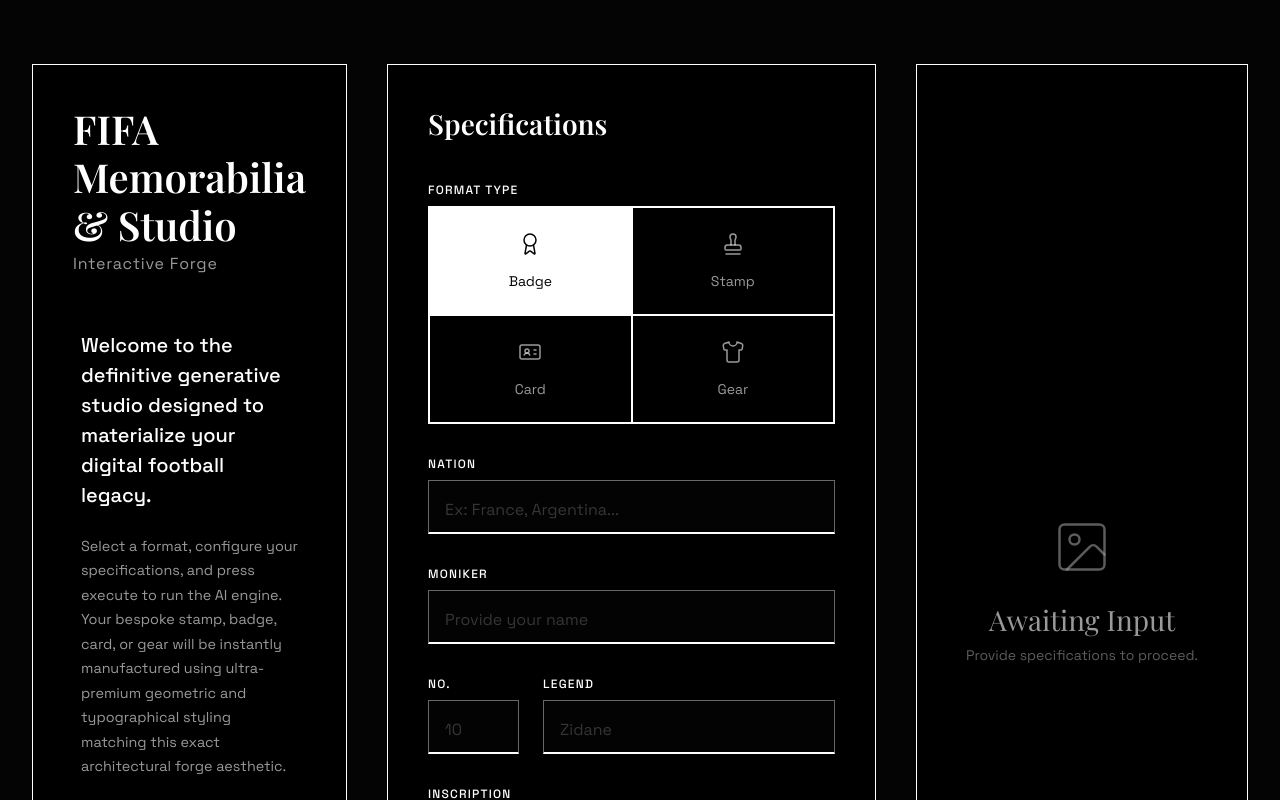
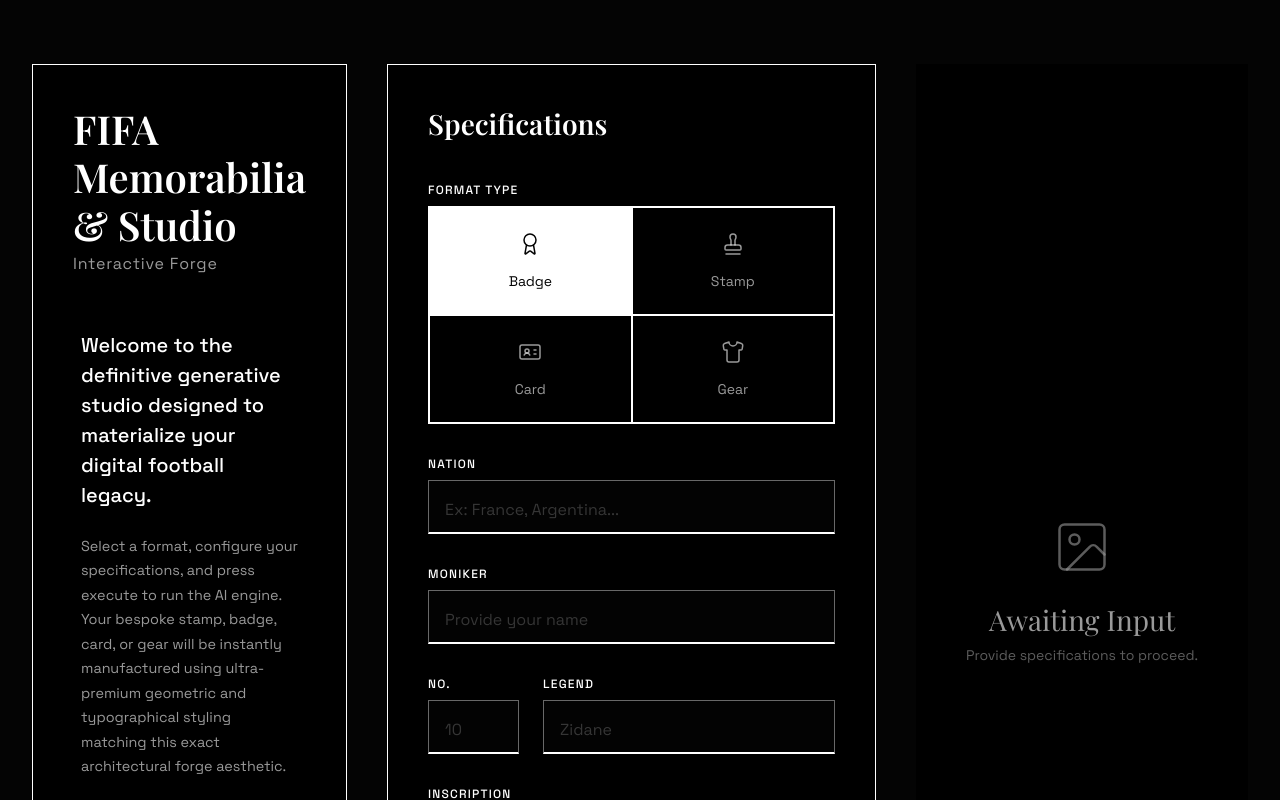
Before and after one commit to vamsibatchu1/fifa26, a React (Vite) app: page / in a window 1280 px wide. Shown: the top 800 px of the page. Built offline with nearby package versions, Linux system fonts and the light colour scheme.

Commit message:
UI: Remove border from the third column (Result Preview)

```diff
--- a/src/App.jsx
+++ b/src/App.jsx
@@ -204,7 +204,7 @@
         </section>
 
         {/* Right Panel: Result Preview */}
-        <section className="glass-panel result-panel">
+        <section className="glass-panel result-panel" style={{ border: 'none' }}>
           {isGenerating && (
             <div className="loader-container">
               <div className="spinner"></div>
```
